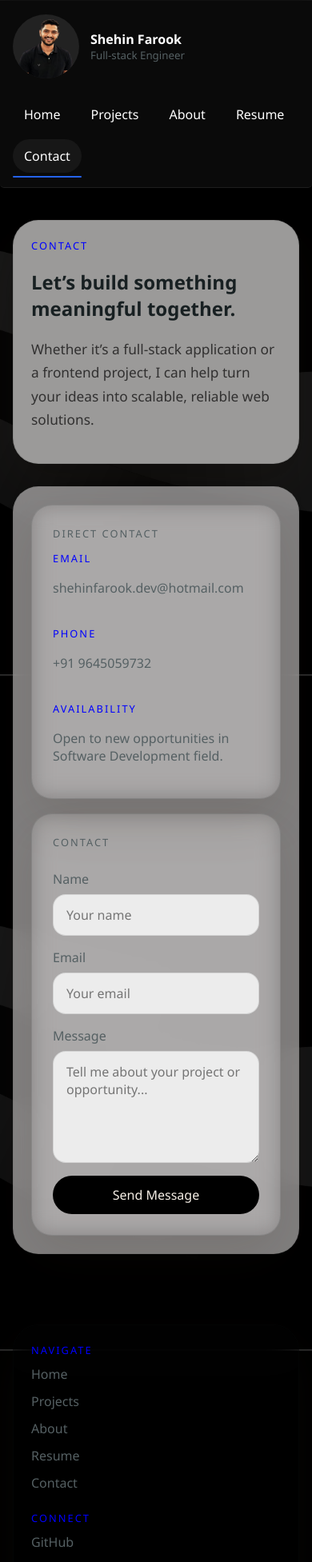
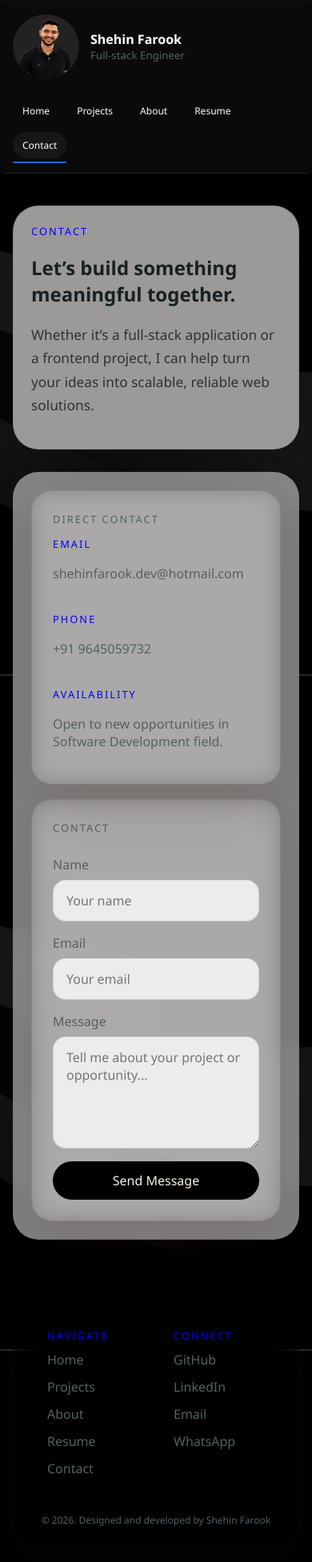
Before and after one commit to shehinfarook/portfolio, a React (Vite) app: page /contact in a window 390 px wide. Shown: the top 1953 px of the page at 80% size. Built offline with nearby package versions, Linux system fonts and the light colour scheme.

Commit message:
second one

```diff
--- a/index.html
+++ b/index.html
@@ -2,7 +2,7 @@
 <html lang="en">
   <head>
     <meta charset="UTF-8" />
-    <link rel="icon" type="image/svg+xml" href="/images/profilepic.png" />
+    <link rel="icon" type="image/svg+xml" href="/images/sitelogo.png" />
     <meta name="viewport" content="width=device-width, initial-scale=1.0" />
     <title>portfolio</title>
   </head>
--- a/src/components/layout/Footer.jsx
+++ b/src/components/layout/Footer.jsx
@@ -5,11 +5,6 @@ const Footer = () => {
   return (
     <footer className="site-footer">
       <div className="site-footer__grid">
-        {/* <div>
-          <p className="eyebrow">Portfolio</p>
-          <h2>{site.name}</h2>
-          <p className="muted-copy">{site.intro}</p>
-        </div> */}
         <div>
           <p className="eyebrow">Navigate</p>
           <div className="footer-links">
--- a/src/pages/Home.jsx
+++ b/src/pages/Home.jsx
@@ -12,7 +12,7 @@ const Home = () => {
     <main className="page-shell">
       <section className="hero-panel">
         <div className="hero-panel__copy">
-          <p className="eyebrow">Portfolio 2026</p>
+          <p className="eyebrow">Portfolio</p>
           <h1>Software Engineer</h1>
           <p className="lead-copy">{site.intro}</p>
          {/* <strong> <ul className="chip-row">
--- a/src/style/Global.css
+++ b/src/style/Global.css
@@ -867,3 +867,37 @@ textarea {
   cursor: pointer;
   transition: transform 180ms ease, background-color 180ms ease;
 }
+@media (max-width: 768px) {
+  .resume-entry {
+    padding: 18px;
+  }
+
+  .resume-entry__header {
+    flex-direction: column;
+    align-items: flex-start;
+    gap: 6px;
+  }
+
+  .resume-button {
+    align-self: stretch;
+    text-align: center;
+  }
+}
+@media (max-width: 768px) {
+  .site-footer__bottom {
+    text-align: center;
+    font-size: 12px;
+  }
+  .nav-link {
+    padding: 8px 12px;
+    font-size: 12px;
+  }
+ @media (max-width: 768px) {
+  .site-footer__grid {
+    display: grid;
+    grid-template-columns: 1fr 1fr; /* two columns */
+    /* gap: 16px; */
+    padding-left: 20px;
+  }
+}
+}
```
Also changed, not shown: public/images/siteicon.png (added), public/images/sitelogo.png (added).
